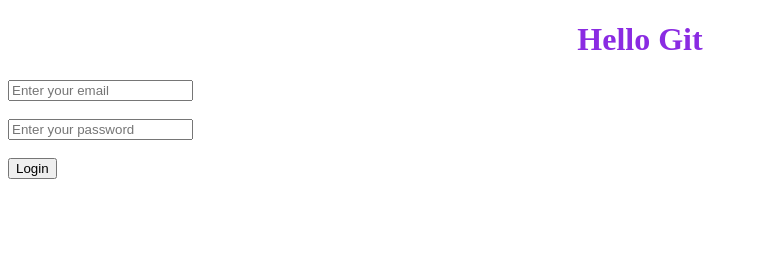
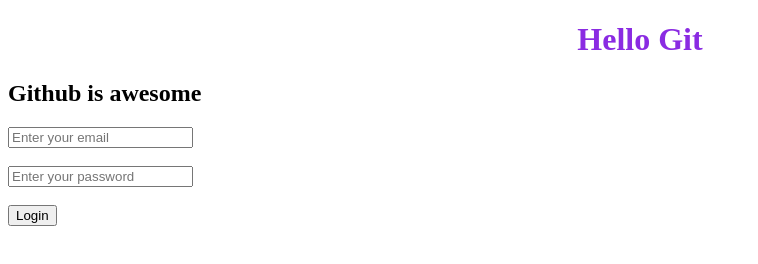
Before and after one commit to drasindrdre/my_project, a plain HTML site: page index.html in a window 1280 px wide. Shown: the whole page, without its empty margins (0-758 px from the left). Drawn offline with Linux system fonts and the light colour scheme.

Commit message:
updated the html file

```diff
--- a/index.html
+++ b/index.html
@@ -3,11 +3,12 @@
   <head>
     <meta charset="UTF-8" />
     <meta name="viewport" content="width=device-width, initial-scale=1.0" />
-    <title>Document</title>
+    <title>Github Repo Example</title>
     <link rel="stylesheet" href="stylesheet.css" />
   </head>
   <body>
     <h1>Hello Git</h1>
+    <h2>Github is awesome</h2>
     <form action="">
       <input type="text" placeholder="Enter your email" /> <br />
       <br />
```
